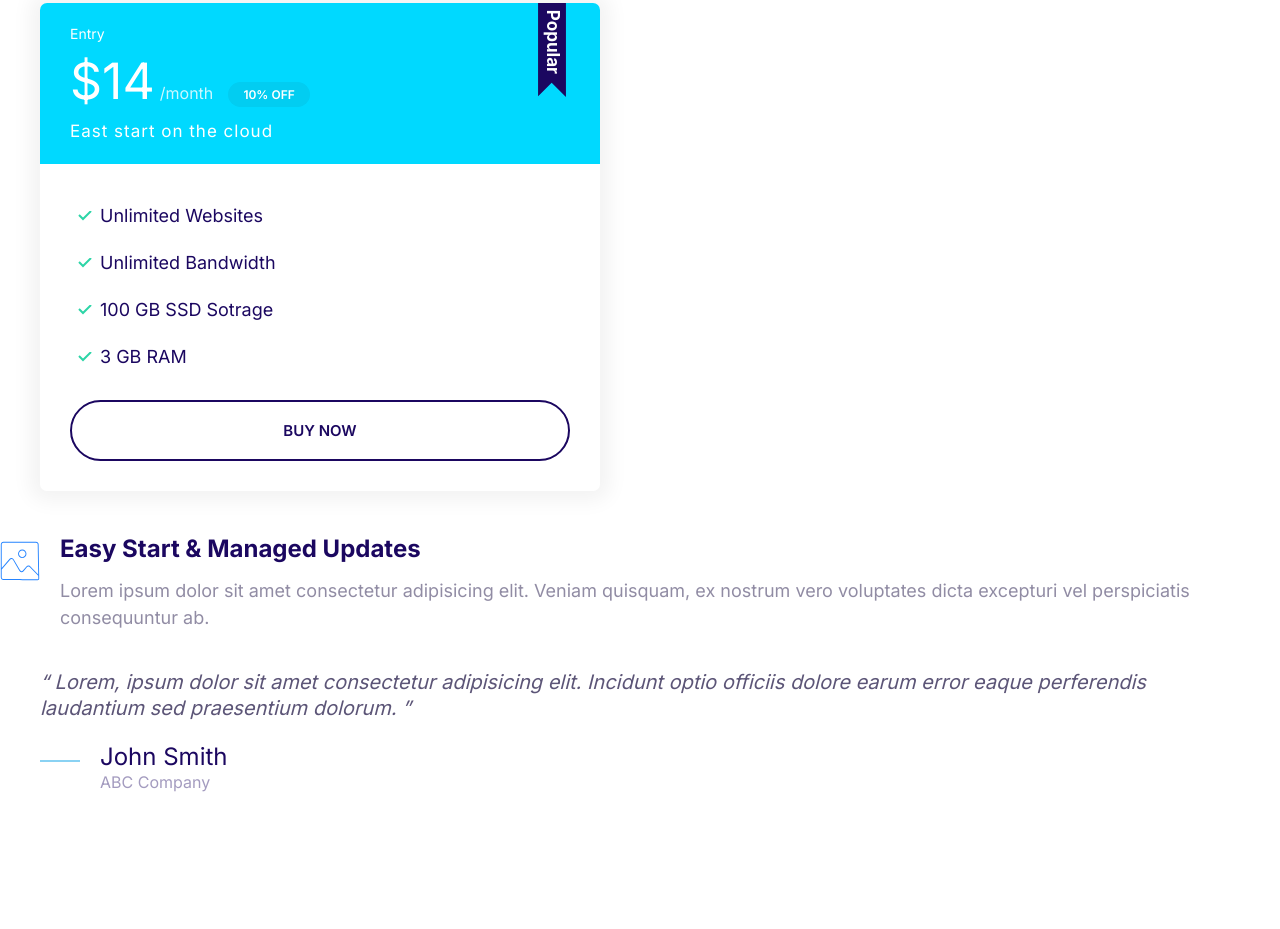
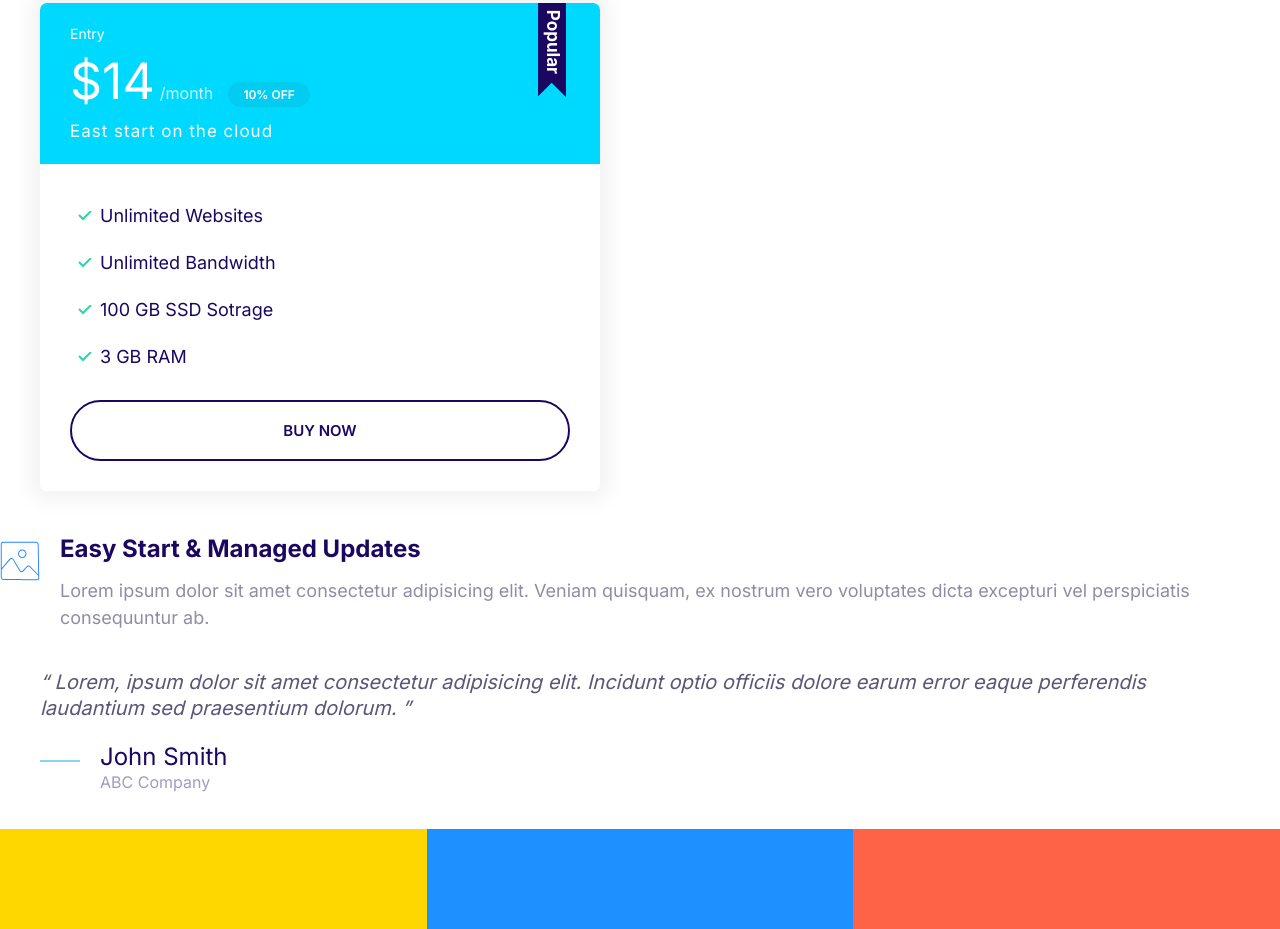
Before and after one commit to Solobrad/Nickefy_Cloud_hosting, a plain HTML site: page index.html in a window 1280 px wide. Shown: the part 414-1343 px from the top of the page. Before the commit the page ends 1243 px from the top, so only its background shows below. Drawn offline with Linux system fonts and the light colour scheme.

Commit message:
Add grid

```diff
--- a/CSS/styles.css
+++ b/CSS/styles.css
@@ -431,3 +431,21 @@ body {
     font-size: 1.6rem;
   }
 }
+
+
+/* Grids */
+.grid {
+  display: grid;
+}
+
+@media screen and (min-width: 768px) {
+  .grid--1x2 {
+    grid-template-columns: repeat(2, 1fr);
+  }
+}
+
+@media screen and (min-width: 1024px) {
+  .grid--1x3 {
+    grid-template-columns: repeat(3, 1fr);
+  }
+}
--- a/index.html
+++ b/index.html
@@ -94,5 +94,11 @@
         </div>
       </footer>
     </blockquote>
+
+    <div class="grid grid--1x3">
+      <div style="height: 100px; background: gold"></div>
+      <div style="height: 100px; background: dodgerblue"></div>
+      <div style="height: 100px; background: tomato"></div>
+    </div>
   </body>
 </html>
```
Also changed, not shown: components/grids.html (added, +5 -0 lines).
